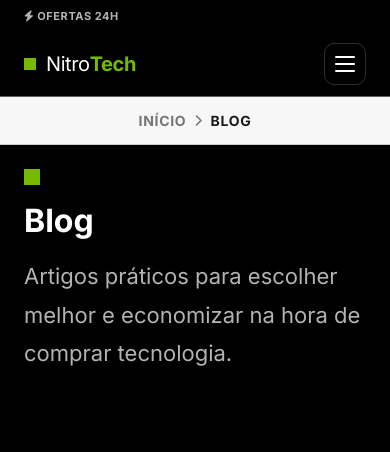
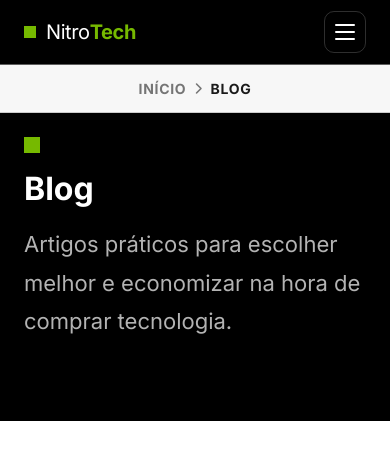
Before and after one commit to andresperes33/andrebot, a Django app: page /blog/ in a window 390 px wide. Shown: the top 452 px of the page. Run offline with Django 5.2, Linux system fonts and the light colour scheme; data that the repository does not hold is empty.

Commit message:
Mobile: oculta barra OFERTAS 24H (so no desktop)

```diff
--- a/bot/static/bot/nvidia.css
+++ b/bot/static/bot/nvidia.css
@@ -1338,6 +1338,7 @@ a.price-history-row:hover {
 @media (max-width: 768px) {
     .nav-links { display: none; }
     .nav-burger { display: flex; }
+    .utility-bar { display: none; }
     .nav-actions .btn { display: none; }
     .footer-inner { grid-template-columns: 1fr 1fr; }
     .hero-dark { padding: 48px 24px 40px; }
```
